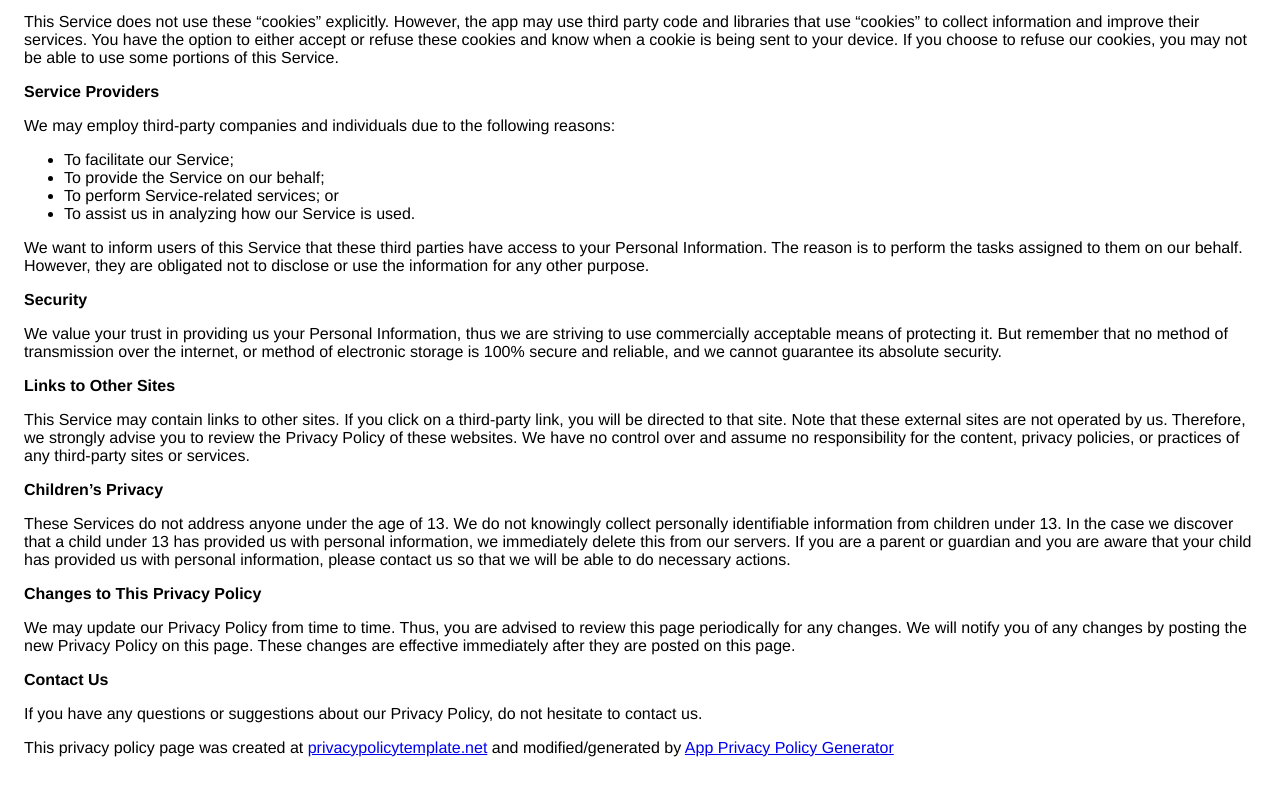
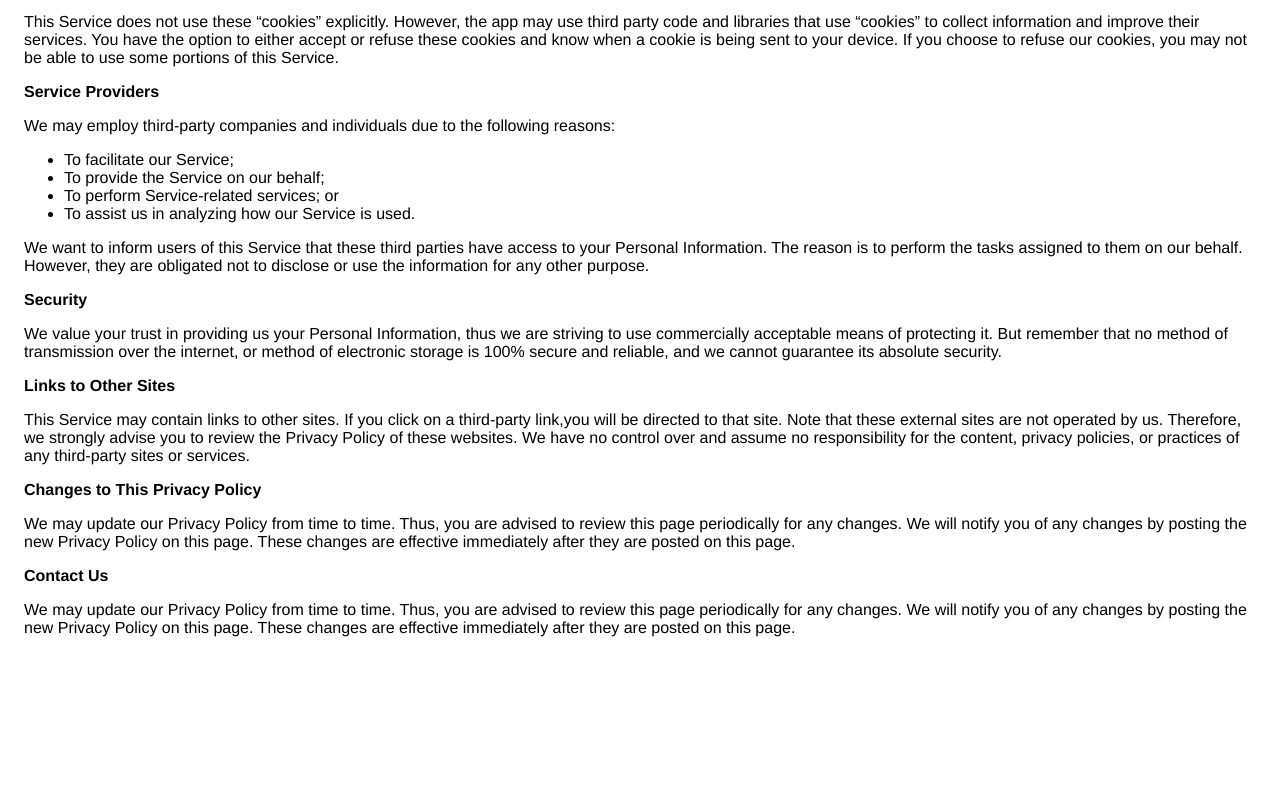
Before and after one commit to himalayan-consensus-summit/himalayan-consensus-summit.github.io, a plain HTML site: page index.html in a window 1280 px wide. Shown: the part 665-1460 px from the top of the page. After the commit the page ends 1342 px from the top, so only its background shows below. Drawn offline with Linux system fonts and the light colour scheme.

Commit message:
Update index.html

```diff
--- a/index.html
+++ b/index.html
@@ -18,38 +18,17 @@
 
                     <p><strong>Log Data</strong></p> <p> We want to inform you that whenever you use our Service, in a case of an error in the app we collect data and information (through third party products) on your phone called Log Data. This Log Data may include information such as your device Internet Protocol (“IP”) address, device
 name, operating system version, the configuration of the app when utilizing our Service, the time and date of your use of the Service, and other statistics.
-                  </p> <p><strong>Cookies</strong></p> <p>Cookies are files with a small amount of data that are commonly used as anonymous unique identifiers.
-                    These are sent to your browser from the websites that you visit and are stored on your device's internal
-                    memory.
-                  </p> <p>This Service does not use these “cookies” explicitly. However, the app may use third party code and
-                    libraries that use “cookies” to collect information and improve their services. You have the option to
-                    either accept or refuse these cookies and know when a cookie is being sent to your device. If you choose
-                    to refuse our cookies, you may not be able to use some portions of this Service.
-                  </p> <p><strong>Service Providers</strong></p> <p> We may employ third-party companies and individuals due to the following reasons:</p> <ul><li>To facilitate our Service;</li> <li>To provide the Service on our behalf;</li> <li>To perform Service-related services; or</li> <li>To assist us in analyzing how our Service is used.</li></ul> <p> We want to inform users of this Service that these third parties have access to
-                    your Personal Information. The reason is to perform the tasks assigned to them on our behalf. However,
-                    they are obligated not to disclose or use the information for any other purpose.
-                  </p> <p><strong>Security</strong></p> <p> We value your trust in providing us your Personal Information, thus we are striving
-                    to use commercially acceptable means of protecting it. But remember that no method of transmission over
-                    the internet, or method of electronic storage is 100% secure and reliable, and we cannot guarantee
-                    its absolute security.
-                  </p> <p><strong>Links to Other Sites</strong></p> <p>This Service may contain links to other sites. If you click on a third-party link, you will be directed
-                    to that site. Note that these external sites are not operated by us. Therefore, we strongly
-                    advise you to review the Privacy Policy of these websites. We have no control over
-                    and assume no responsibility for the content, privacy policies, or practices of any third-party sites
-                    or services.
-                  </p> <p><strong>Children’s Privacy</strong></p> <p>These Services do not address anyone under the age of 13. We do not knowingly collect
-                    personally identifiable information from children under 13. In the case we discover that a child
-                    under 13 has provided us with personal information, we immediately delete this from
-                    our servers. If you are a parent or guardian and you are aware that your child has provided us with personal
-                    information, please contact us so that we will be able to do necessary actions.
-                  </p> <p><strong>Changes to This Privacy Policy</strong></p> <p> We may update our Privacy Policy from time to time. Thus, you are advised to review
-                    this page periodically for any changes. We will notify you of any changes by posting
-                    the new Privacy Policy on this page. These changes are effective immediately after they are posted on
-                    this page.
-                  </p> <p><strong>Contact Us</strong></p> <p>If you have any questions or suggestions about our Privacy Policy, do not hesitate to contact
-                    us.
-                  </p> <p>This privacy policy page was created at <a href="https://privacypolicytemplate.net" target="_blank">privacypolicytemplate.net</a>
-                    and modified/generated by <a href="https://app-privacy-policy-generator.firebaseapp.com/" target="_blank">App
-                      Privacy Policy Generator</a></p>
+                  </p> <p><strong>Cookies</strong></p> <p>Cookies are files with a small amount of data that are commonly used as anonymous unique identifiers. These are sent to your browser from the websites that you visit and are stored on your device's internal memory.
+                  </p> <p>This Service does not use these “cookies” explicitly. However, the app may use third party code and libraries that use “cookies” to collect information and improve their services. You have the option to either accept or refuse these cookies and know when a cookie is being sent to your device. If you choose to refuse our cookies, you may not be able to use some portions of this Service.
+
+                   </p> <p><strong>Service Providers</strong></p> <p>We may employ third-party companies and individuals due to the following reasons:</p> <ul><li>To facilitate our Service;</li> <li>To provide the Service on our behalf;</li> <li>To perform Service-related services; or</li> <li>To assist us in analyzing how our Service is used.</li></ul> <p> We want to inform users of this Service that these third parties have access to your Personal Information. The reason is to perform the tasks assigned to them on our behalf. However, they are obligated not to disclose or use the information for any other purpose.
+
+                    </p> <p><strong>Security</strong></p> <p> We value your trust in providing us your Personal Information, thus we are striving to use commercially acceptable means of protecting it. But remember that no method of transmission over the internet, or method of electronic storage is 100% secure and reliable, and we cannot guarantee its absolute security.
+
+                    </p> <p><strong>Links to Other Sites</strong></p> <p>This Service may contain links to other sites. If you click on a third-party link,you will be directed to that site. Note that these external sites are not operated by us. Therefore, we strongly advise you to review the Privacy Policy of these websites. We have no control over and assume no responsibility for the content, privacy policies, or practices of any third-party sites or services.
+
+                  </p> <p><strong>Changes to This Privacy Policy</strong></p> <p> We may update our Privacy Policy from time to time. Thus, you are advised to review this page periodically for any changes. We will notify you of any changes by posting the new Privacy Policy on this page. These changes are effective immediately after they are posted on this page.
+                  </p> <p><strong>Contact Us</strong></p> <p>We may update our Privacy Policy from time to time. Thus, you are advised to review this page periodically for any changes. We will notify you of any changes by posting the new Privacy Policy on this page. These changes are effective immediately after they are posted on this page.
+
     </body>
     </html>
```
